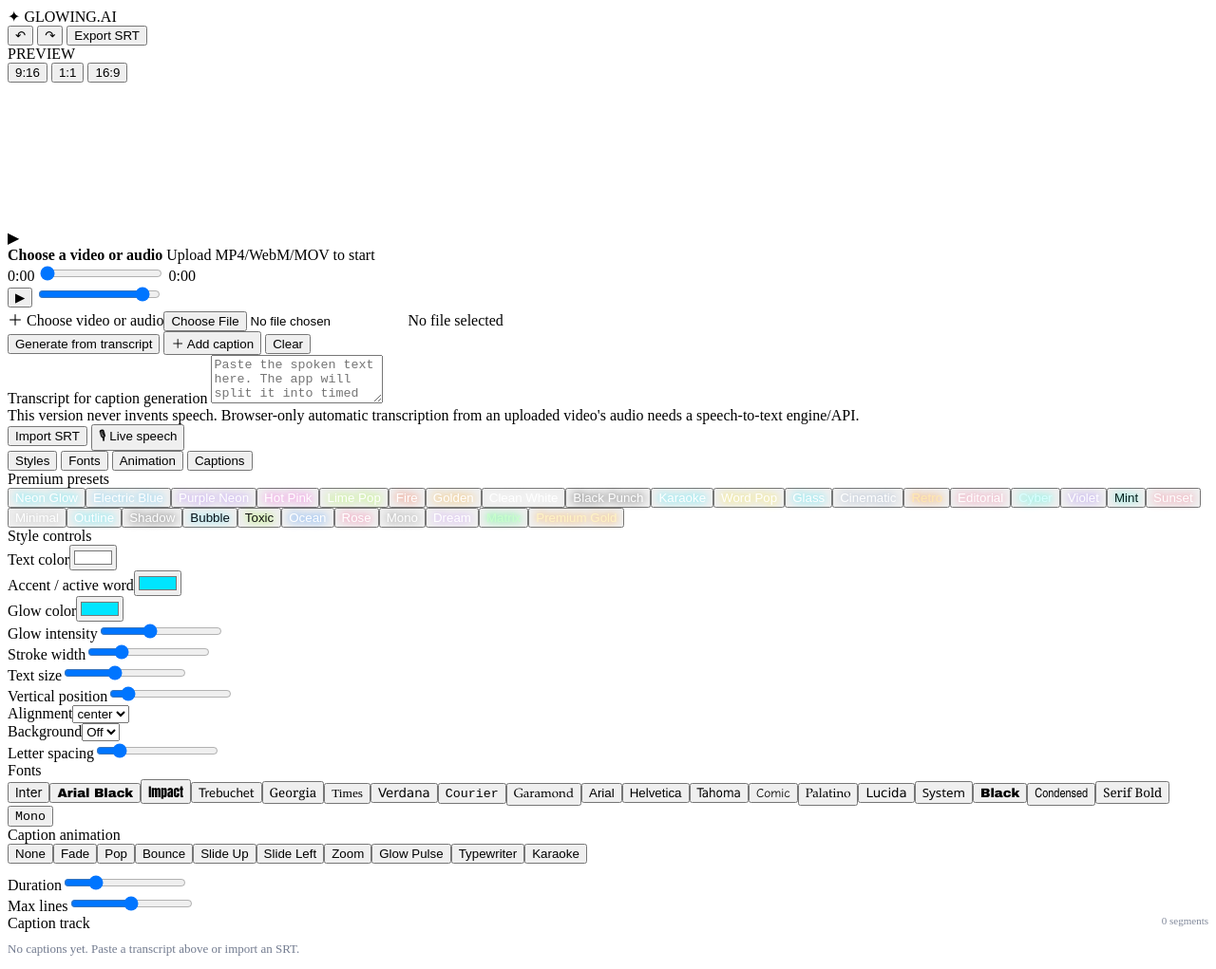
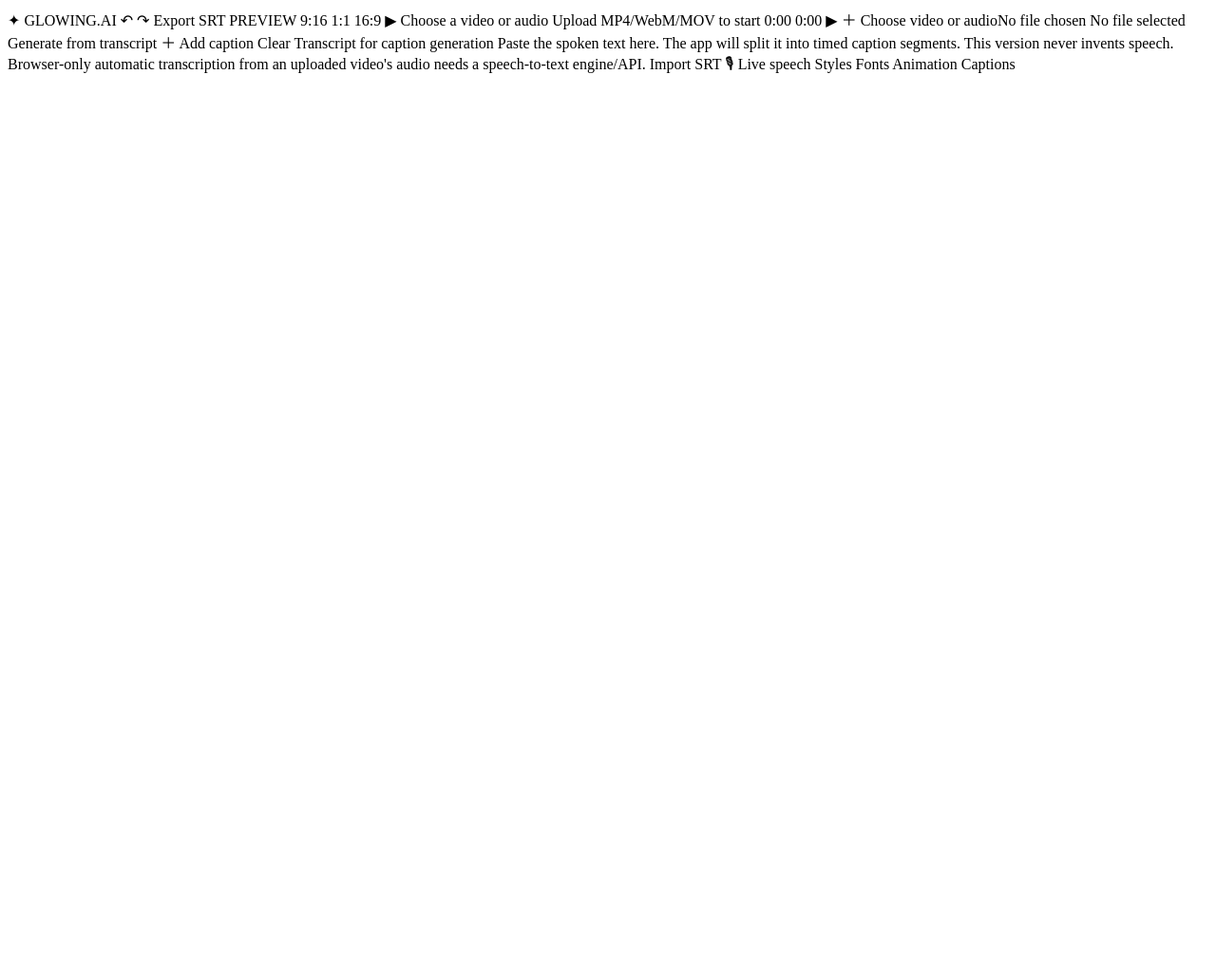
Before and after one commit to ansarikhubaib263-star/GLOWING.AI-, a plain HTML site: page index.html in a window 1280 px wide. Shown: the whole page at 95% size. After the commit the page ends 800 px from the top, so only its background shows below. Drawn offline with Linux system fonts and the light colour scheme.

Commit message:
Update index.html

```diff
--- a/index.html
+++ b/index.html
@@ -1,94 +1,16 @@
-<!doctype html>
-<html lang="en">
-<head>
-  <meta charset="utf-8">
-  <meta name="viewport" content="width=device-width,initial-scale=1,viewport-fit=cover">
-  <meta name="theme-color" content="#080a10">
-  <title>GLOWING.AI — Caption Studio</title>
-  <link rel="stylesheet" href="styles.css">
-</head>
-<body>
-  <div class="app">
-    <header class="topbar">
-      <div class="brand"><span class="brand-star">✦</span> GLOWING<span>.AI</span></div>
-      <div class="top-actions">
-        <button id="undoBtn" class="icon-btn" title="Undo">↶</button>
-        <button id="redoBtn" class="icon-btn" title="Redo">↷</button>
-        <button id="exportSrtBtn" class="export-btn">Export SRT</button>
-      </div>
-    </header>
-
-    <main class="workspace">
-      <section class="preview-panel">
-        <div class="preview-toolbar">
-          <span class="live-dot"></span><span>PREVIEW</span>
-          <div class="ratio">
-            <button data-ratio="9:16" class="active">9:16</button>
-            <button data-ratio="1:1">1:1</button>
-            <button data-ratio="16:9">16:9</button>
-          </div>
-        </div>
-
-        <div id="stage" class="stage ratio-916">
-          <video id="video" playsinline preload="metadata"></video>
-          <div id="captionOverlay" class="caption-overlay" aria-live="polite"></div>
-          <div id="emptyPreview" class="empty-preview">
-            <div class="empty-icon">▶</div>
-            <strong>Choose a video or audio</strong>
-            <span>Upload MP4/WebM/MOV to start</span>
-          </div>
-        </div>
-
-        <div class="scrubber-row">
-          <span id="currentTime">0:00</span>
-          <input id="scrubber" type="range" min="0" max="0" step="0.01" value="0">
-          <span id="duration">0:00</span>
-        </div>
-        <div class="player-row">
-          <button id="playBtn" class="play-btn">▶</button>
-          <input id="volume" type="range" min="0" max="1" step=".01" value=".9">
-        </div>
-      </section>
-
-      <aside class="editor-panel">
-        <div class="upload-row">
-          <label class="upload-btn">＋ Choose video or audio<input id="fileInput" type="file" accept="video/*,audio/*"></label>
-          <span id="fileName" class="file-name">No file selected</span>
-        </div>
-
-        <div class="primary-actions">
-          <button id="generateBtn" class="primary">Generate from transcript</button>
-          <button id="addCaptionBtn">＋ Add caption</button>
-          <button id="clearBtn">Clear</button>
-        </div>
-
-        <div class="transcript-box">
-          <label for="transcript">Transcript for caption generation</label>
-          <textarea id="transcript" rows="3" placeholder="Paste the spoken text here. The app will split it into timed caption segments."></textarea>
-          <div class="hint">This version never invents speech. Browser-only automatic transcription from an uploaded video's audio needs a speech-to-text engine/API.</div>
-          <div class="secondary-actions">
-            <button id="importSrtBtn">Import SRT</button>
-            <input id="srtInput" type="file" accept=".srt,text/plain" hidden>
-            <button id="micBtn">🎙 Live speech</button>
-          </div>
-        </div>
-
-        <nav class="tabs">
-          <button class="tab active" data-tab="styles">Styles</button>
-          <button class="tab" data-tab="fonts">Fonts</button>
-          <button class="tab" data-tab="animation">Animation</button>
-          <button class="tab" data-tab="captions">Captions</button>
-        </nav>
-
-        <section id="stylesTab" class="tab-panel active"></section>
-        <section id="fontsTab" class="tab-panel"></section>
-        <section id="animationTab" class="tab-panel"></section>
-        <section id="captionsTab" class="tab-panel"></section>
-      </aside>
-    </main>
-  </div>
-
-  <div id="toast" class="toast"></div>
-  <script src="app.js"></script>
-</body>
-</html>
+✦ GLOWING.AI
+↶ ↷ Export SRT
+PREVIEW
+9:16 1:1 16:9
+▶
+Choose a video or audio Upload MP4/WebM/MOV to start
+0:00
+ 0:00
+▶
+＋ Choose video or audioNo file chosen No file selected
+Generate from transcript ＋ Add caption Clear
+Transcript for caption generation
+Paste the spoken text here. The app will split it into timed caption segments.
+This version never invents speech. Browser-only automatic transcription from an uploaded video's audio needs a speech-to-text engine/API.
+Import SRT 🎙 Live speech
+Styles Fonts Animation Captions
```
